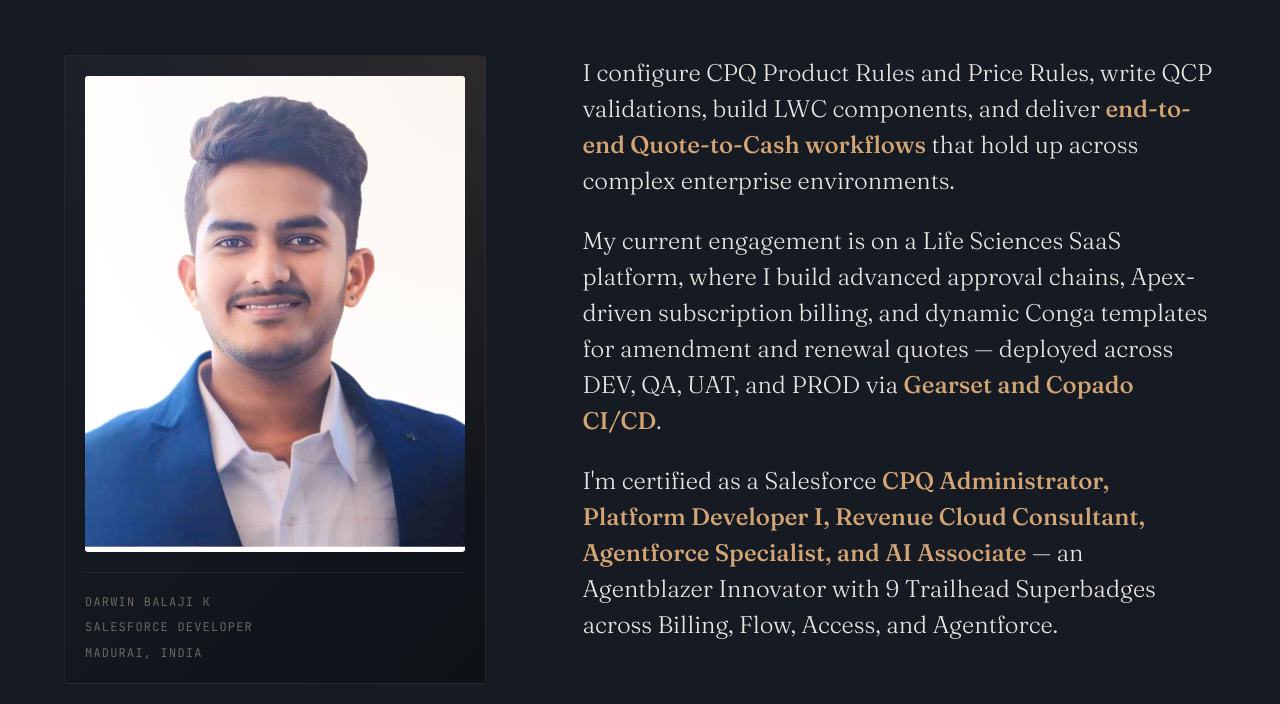
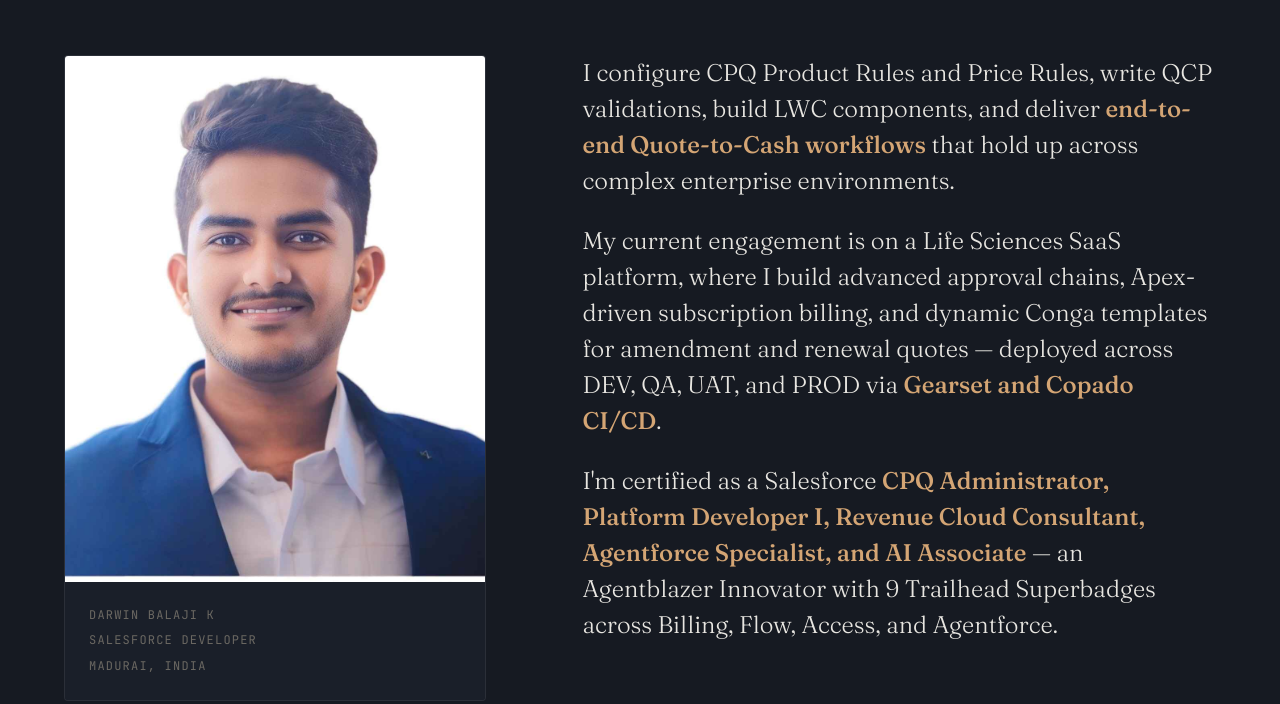
Before and after one commit to kv-darwin/kv-darwin.github.io, a plain HTML site: page index.html in a window 1280 px wide. Shown: the part 1168-1872 px from the top of the page. Drawn offline with Linux system fonts and the light colour scheme.

Commit message:
Refactor portrait card styles and layout
Updated styles for portrait cards and images, adjusted padding, and removed unnecessary elements.

```diff
--- a/index.html
+++ b/index.html
@@ -278,45 +278,29 @@
   .about-portrait { position: sticky; top: 8rem; }
 
   .portrait-card {
-    background: linear-gradient(135deg, var(--bg-card), var(--bg));
+    background: var(--bg-card);
     border: 1px solid var(--line);
     border-radius: 4px;
-    padding: 1.25rem;
+    padding: 0;
     display: flex;
     flex-direction: column;
     position: relative;
     overflow: hidden;
-  }
-  .portrait-card::before {
-    content: '';
-    position: absolute;
-    top: 0; left: 0;
-    width: 100%;
-    height: 100%;
-    background: radial-gradient(circle at top right, rgba(212, 165, 116, 0.12), transparent 60%);
-    pointer-events: none;
-    z-index: 1;
   }
   .portrait-image {
     width: 100%;
     aspect-ratio: 4/5;
     position: relative;
     overflow: hidden;
-    border-radius: 3px;
-    background: linear-gradient(180deg, #1a2332, #0e1116);
-    margin-bottom: 1.25rem;
+    background: var(--bg-card);
   }
   .portrait-image img {
     width: 100%;
     height: 100%;
     object-fit: cover;
-    object-position: center 20%;
-    filter: contrast(1.05) brightness(1.05) saturate(0.95);
+    object-position: center 25%;
+    display: block;
     transition: filter 0.4s ease;
-    display: block;
-  }
-  .portrait-card:hover .portrait-image img {
-    filter: contrast(1.1) brightness(1.1) saturate(1);
   }
   .portrait-fallback {
     display: none;
@@ -338,13 +322,11 @@
     color: var(--ink-muted);
     letter-spacing: 0.1em;
     text-transform: uppercase;
-    border-top: 1px solid var(--line);
-    padding-top: 1.25rem;
+    padding: 1.5rem;
     display: flex;
     flex-direction: column;
     gap: 0.4rem;
-    position: relative;
-    z-index: 2;
+    background: var(--bg-card);
   }
 
   .about-content p {
```
